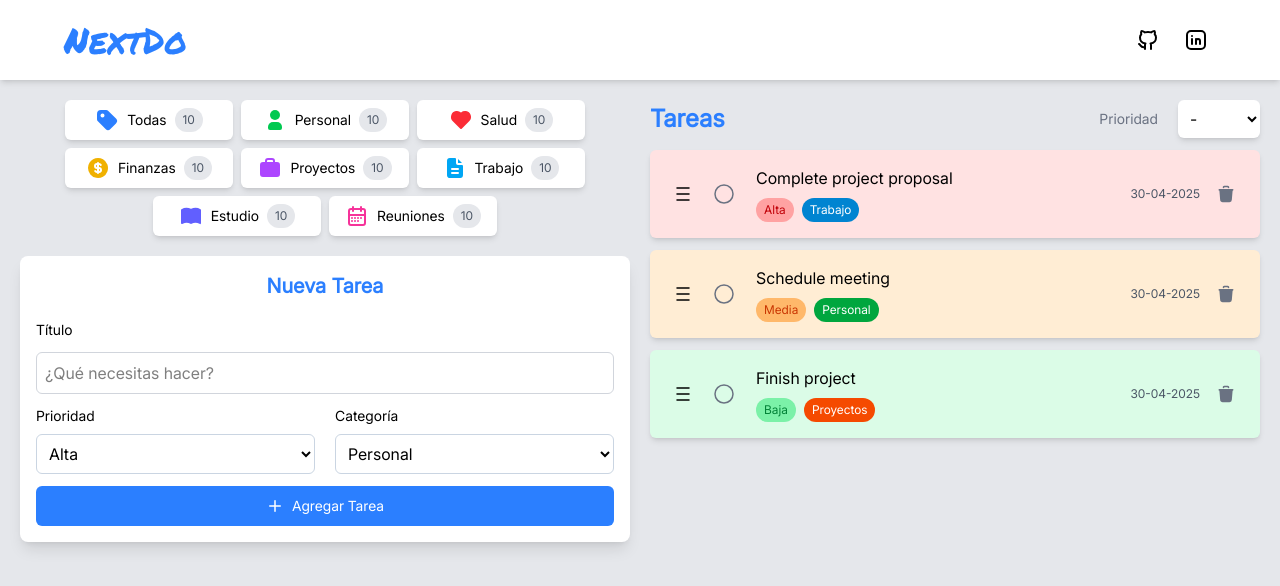
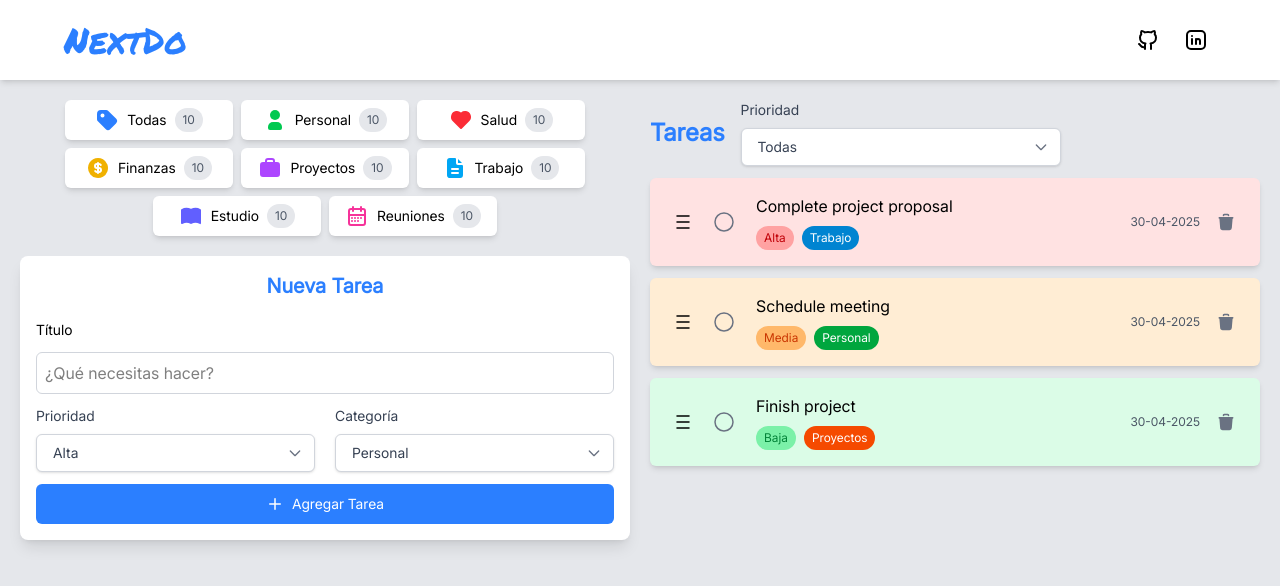
Before and after one commit to omar15hr/nextdo, a React (Vite) app: page / in a window 1280 px wide. Shown: the top 586 px of the page. Built offline with nearby package versions, Linux system fonts and the light colour scheme.

Commit message:
aplicacion del sonner, filtros con el custom select como componente, patron de presentacion componente

```diff
--- a/src/components/Icons.tsx
+++ b/src/components/Icons.tsx
@@ -333,3 +333,24 @@ export function BookIcon({ size = 24 }: IconsProps) {
     </svg>
   );
 }
+
+export function ChevronDownIcon({ size = 24 }: IconsProps) {
+  return (
+    <svg
+      xmlns="http://www.w3.org/2000/svg"
+      className="w-4 h-4"
+      fill="none"
+      viewBox="0 0 24 24"
+      stroke="currentColor"
+      width={size}
+      height={size}
+    >
+      <path
+        strokeLinecap="round"
+        strokeLinejoin="round"
+        strokeWidth={2}
+        d="M19 9l-7 7-7-7"
+      />
+    </svg>
+  );
+}
--- a/src/components/PriorityFilter.tsx
+++ b/src/components/PriorityFilter.tsx
@@ -1,22 +1,17 @@
 import { Priority } from "../interfaces/task.interface";
 import { useTasksStore } from "../store/store";
+import { SelectField } from "./SelectField";
 
 export function PriorityFilter() {
   const filterPriority = useTasksStore((state) => state.filterPriority);
   const setFilterPriority = useTasksStore((state) => state.setFilterPriority);
   return (
-    <div className="flex items-center gap-5">
-      <label className="text-gray-500 text-sm">Prioridad</label>
-      <select
-        className="bg-white p-2 rounded-md shadow-md cursor-pointer"
-        value={filterPriority}
-        onChange={(e) => setFilterPriority(e.target.value as Priority)}
-      >
-        <option value="">-</option>
-        <option value="Baja">Baja</option>
-        <option value="Media">Media</option>
-        <option value="Alta">Alta</option>
-      </select>
-    </div>
+    <SelectField
+      id="priorityFilter"
+      label="Prioridad"
+      options={["Todas", "Baja", "Media", "Alta"]}
+      value={filterPriority}
+      onChange={(e) => setFilterPriority(e.target.value as Priority)}
+    />
   );
 }
--- /dev/null
+++ b/src/components/SelectField.tsx
@@ -0,0 +1,44 @@
+import { ChevronDownIcon } from "./Icons";
+
+interface SelectFieldProps {
+  id: string;
+  label: string;
+  options: string[];
+  value: string;
+  className?: string;
+  onChange: (e: React.ChangeEvent<HTMLSelectElement>) => void;
+}
+
+export function SelectField({
+  id,
+  label,
+  options,
+  value,
+  className,
+  onChange,
+}: SelectFieldProps) {
+  return (
+    <div className="flex flex-col gap-2 w-full">
+      <label htmlFor={id} className="text-sm text-gray-700">
+        {label}
+      </label>
+      <div className="relative w-full max-w-xs">
+        <select
+          id={id}
+          className={`appearance-none w-full bg-white text-sm text-gray-700 px-4 py-2 pr-10 rounded-md shadow-sm focus:outline-none focus:ring-0 border border-gray-300 hover:border-gray-400 transition-colors duration-200 ${className}`}
+          value={value}
+          onChange={onChange}
+        >
+          {options.map((opt) => (
+            <option key={opt} value={opt}>
+              {opt}
+            </option>
+          ))}
+        </select>
+        <div className="pointer-events-none absolute inset-y-0 right-3 flex items-center text-gray-500">
+          <ChevronDownIcon />
+        </div>
+      </div>
+    </div>
+  );
+}
--- a/src/components/TaskCard.tsx
+++ b/src/components/TaskCard.tsx
@@ -19,10 +19,11 @@ interface Props {
 export function TaskCard({ task }: Props) {
   const deleteTask = useTasksStore((state) => state.deleteTask);
   const toggleCompleteTask = useTasksStore((state) => state.toggleCompleteTask);
+  const restoreTask = useTasksStore((state) => state.restoreTask);
 
   const [isRemoving, setIsRemoving] = useState(false);
 
-  const handleDelete = async() => {
+  const handleDelete = async () => {
     setIsRemoving(true);
     await new Promise((resolve) => setTimeout(resolve, 500));
 
@@ -31,10 +32,15 @@ export function TaskCard({ task }: Props) {
       description: `${task.title} ha sido eliminada`,
       action: {
         label: "Deshacer",
-        onClick: () => {}
-      }
-    })
-    deleteTask(task.id);
+        onClick: () => {
+          restoreTask(task.id);
+        },
+        actionButtonStyle: {
+          color: "blue"
+        }
+      },
+    });
+    deleteTask(task);
   };
 
   const handleToggleComplete = () => {
--- a/src/components/TaskForm.tsx
+++ b/src/components/TaskForm.tsx
@@ -2,6 +2,7 @@ import { PlusIcon } from "./Icons";
 import { Category, Priority } from "../interfaces/task.interface";
 import { useTaskForm } from "../hooks/useTaskForm";
 import { categoriesOptions, priorityOptions } from "../constants/options";
+import { SelectField } from "./SelectField";
 
 export function AddTaskForm() {
   const {
@@ -34,36 +35,20 @@ export function AddTaskForm() {
           </div>
 
           <div className="flex gap-5">
-            <div className="flex flex-col gap-2 w-full">
-              <label className="text-sm">Prioridad</label>
-              <select
-                id="priority"
-                className="border p-2 rounded-md border-slate-300"
-                value={priority}
-                onChange={(e) => setPriority(e.target.value as Priority)}
-              >
-                {priorityOptions.map((opt) => (
-                  <option key={opt} value={opt}>
-                    {opt}
-                  </option>
-                ))}
-              </select>
-            </div>
-
-            <div className="flex flex-col gap-2 w-full">
-              <label className="text-sm">Categoría</label>
-              <select
-                className="border p-2 rounded-md border-slate-300"
-                value={category}
-                onChange={(e) => setCategory(e.target.value as Category)}
-              >
-                {categoriesOptions.map((opt) => (
-                  <option key={opt} value={opt}>
-                    {opt}
-                  </option>
-                ))}
-              </select>
-            </div>
+            <SelectField
+              id="priorityFilter"
+              label="Prioridad"
+              options={priorityOptions}
+              value={priority}
+              onChange={(e) => setPriority(e.target.value as Priority)}
+            />
+            <SelectField
+              id="categoryFilter"
+              label="Categoría"
+              options={categoriesOptions}
+              value={category}
+              onChange={(e) => setCategory(e.target.value as Category)}
+            />
           </div>
 
           <button
--- a/src/components/TaskList.tsx
+++ b/src/components/TaskList.tsx
@@ -7,9 +7,10 @@ export function TaskList() {
   const tasks = useTasksStore((state) => state.tasks);
   const filterPriority = useTasksStore((state) => state.filterPriority);
 
-  const filteredTasks = filterPriority
-    ? tasks.filter((task) => task.priority === filterPriority)
-    : tasks;
+  const filteredTasks =
+    filterPriority === "Todas"
+      ? tasks
+      : tasks.filter((task) => task.priority === filterPriority);
 
   const sortedTasks = [...filteredTasks].sort((a, b) => {
     if (a.completed === b.completed) return 0;
@@ -18,9 +19,9 @@ export function TaskList() {
 
   return (
     <div className="space-y-3">
-      <div className="flex justify-between items-center">
+      <div className="flex gap-4 items-center">
         <h2 className="text-2xl font-bold text-blue-500">Tareas</h2>
-        {tasks.length > 0 && <PriorityFilter />}
+        <PriorityFilter />
       </div>
 
       {sortedTasks.length === 0 ? (
--- a/src/constants/options.ts
+++ b/src/constants/options.ts
@@ -1,4 +1,4 @@
-export const priorityOptions = ["Alta", "Media", "Baja"] as const;
+export const priorityOptions = ["Alta", "Media", "Baja"];
 export const categoriesOptions = [
   "Personal",
   "Salud",
@@ -7,4 +7,4 @@ export const categoriesOptions = [
   "Trabajo",
   "Estudio",
   "Reuniones",
-] as const;
+];
--- a/src/interfaces/task.interface.ts
+++ b/src/interfaces/task.interface.ts
@@ -1,4 +1,4 @@
-export type Priority = "Alta" | "Media" | "Baja";
+export type Priority = "Todas" | "Alta" | "Media" | "Baja";
 export type Category = "Personal" | "Salud" | "Finanzas" | "Proyectos" | "Trabajo" | "Estudio" | "Reuniones";
 
 export interface Task {
--- a/src/store/store.ts
+++ b/src/store/store.ts
@@ -3,14 +3,16 @@ import { Task } from "../interfaces/task.interface";
 import { v4 as uuid } from "uuid";
 import { createJSONStorage, persist } from "zustand/middleware";
 
-type Priority = Task["priority"] | "";
+type Priority = Task["priority"] | "Todas";
 
 interface State {
   // Tasks methods
   tasks: Task[];
+  deletedTasks: Task[];
   addTask: (task: Task) => void;
-  deleteTask: (id: string) => void;
+  deleteTask: (task: Task) => void;
   toggleCompleteTask: (id: string, updatedTask: Task) => void;
+  restoreTask: (taskId: string) => void;
   // Filters
   filterPriority: Priority;
   setFilterPriority: (priority: Priority) => void;
@@ -48,13 +50,15 @@ export const useTasksStore = create<State>()(
     (set) => ({
       // Tasks
       tasks: initialState,
+      deletedTasks: [],
       addTask: (task) =>
         set((state) => ({
           tasks: [task, ...state.tasks],
         })),
-      deleteTask: (id) =>
+      deleteTask: (task) =>
         set((state) => ({
-          tasks: state.tasks.filter((task) => task.id !== id),
+          tasks: state.tasks.filter((t) => t.id !== task.id),
+          deletedTasks: [...state.deletedTasks, task],
         })),
       toggleCompleteTask: (id: string, updatedTask: Task) =>
         set((state) => ({
@@ -62,8 +66,18 @@ export const useTasksStore = create<State>()(
             task.id === id ? updatedTask : task
           ),
         })),
+      restoreTask: (taskId) =>
+        set((state) => {
+          const task = state.deletedTasks.find((t) => t.id === taskId);
+          if (!task) return state;
+
+          return {
+            tasks: [task, ...state.tasks],
+            deletedTasks: state.deletedTasks.filter((t) => t.id !== taskId),
+          };
+        }),
       // Filters
-      filterPriority: "",
+      filterPriority: "Todas",
       setFilterPriority: (priority) => set({ filterPriority: priority }),
     }),
     {
```
